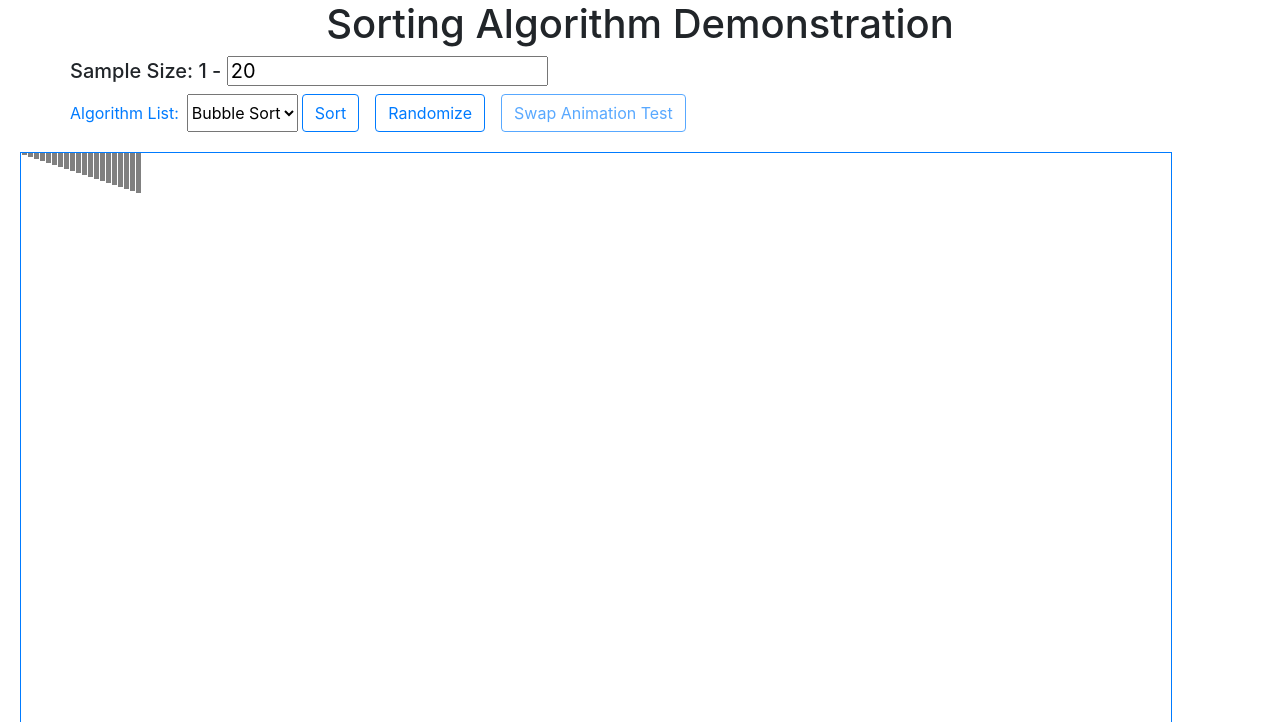
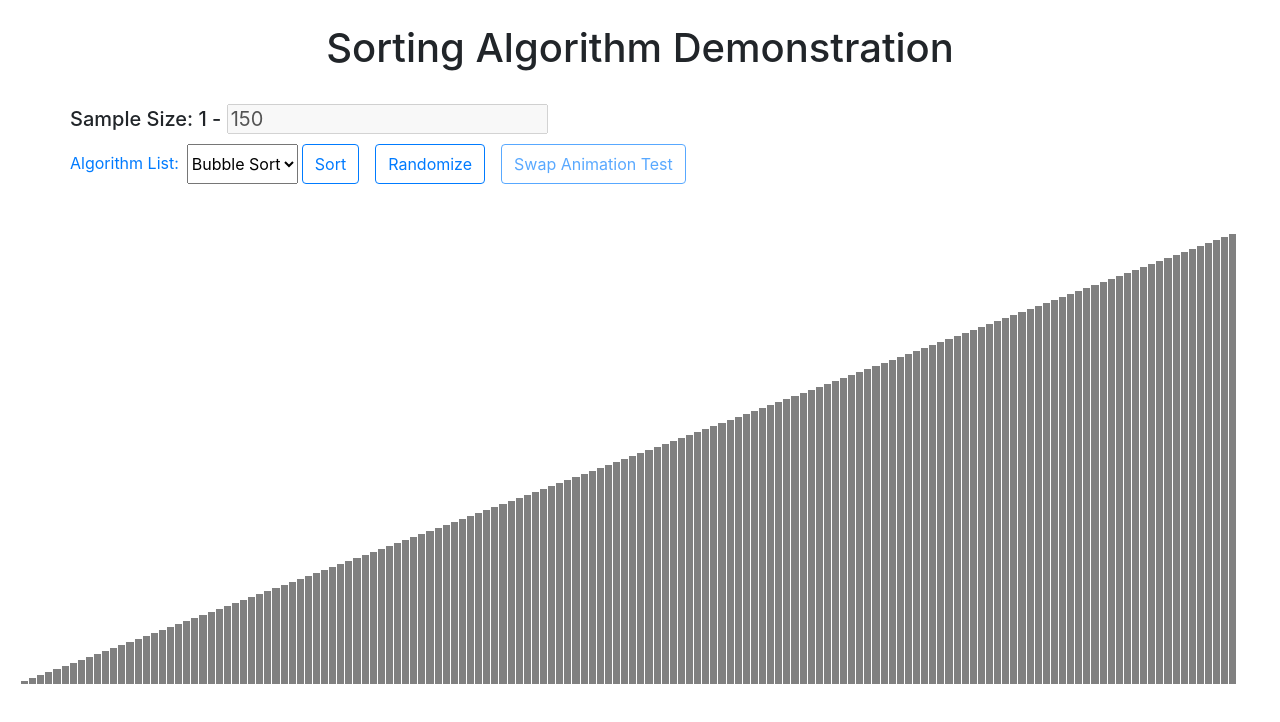
Before and after one commit to yliang04/SortingAlgorithmApp, an Angular app in the folder web/: page / in a window 1280 px wide. Shown: the top 722 px of the page. Built offline with nearby package versions, Linux system fonts and the light colour scheme.

Commit message:
fixed graph layout
use a fixed amount of array size, and use 'vw' for bar width so that the width is dynamic basee on screen/viewport size

```diff
--- a/web/src/app/app.component.html
+++ b/web/src/app/app.component.html
@@ -1,4 +1,4 @@
-<div class="d-flex justify-content-center">
+<div class="d-flex justify-content-center m-4">
   <h1>{{title}}</h1>
 </div>
 <app-control-panel></app-control-panel>
--- a/web/src/app/control-panel/control-panel.component.html
+++ b/web/src/app/control-panel/control-panel.component.html
@@ -1,8 +1,8 @@
-<div class="container">
-  <div class="row">
-    <h5>Sample Size: 1 - <input [(ngModel)]="this.size"/></h5>
+<div class="container control-panel">
+  <div class="row h-50">
+    <h5>Sample Size: 1 - <input [(ngModel)]="this.size" [disabled]="true"/></h5>
   </div>
-  <div class="row">
+  <div class="row h-50">
     <label for="algorithmList" class="col-form-label mr-2 text-primary">Algorithm List:</label>
     <select id="algorithmList" class="col-form-label mr-1" [(ngModel)]="selectedAlgorithm">
       <option *ngFor="let algorithm of algorithmList">{{algorithm}}</option>
--- a/web/src/app/control-panel/control-panel.component.scss
+++ b/web/src/app/control-panel/control-panel.component.scss
@@ -0,0 +1,3 @@
+.control-panel {
+  height: 10vh;
+}
--- a/web/src/app/control-panel/control-panel.component.ts
+++ b/web/src/app/control-panel/control-panel.component.ts
@@ -10,7 +10,7 @@ import {AlgorithmList} from "../services/algorithm/algorithm-list";
 })
 export class ControlPanelComponent implements OnInit {
 
-  @Input() size: number = 20;
+  @Input() size: number = 150;
   @Input() selectedAlgorithm: string = AlgorithmList.Bubble;
 
   randomizeEventSubject: Subject<void>  = new Subject<void>();
--- a/web/src/app/graph/graph.component.html
+++ b/web/src/app/graph/graph.component.html
@@ -1,4 +1,4 @@
-<div #container class="graph-box border border-primary">
+<div #container class="graph-box">
   <div *ngFor="let bar of bars" class="bar">
     <div [ngStyle]="{'height': bar.value + 'px', 'background-color': bar.highlighted ? 'orange' : 'grey'}">
     </div>
--- a/web/src/app/graph/graph.component.scss
+++ b/web/src/app/graph/graph.component.scss
@@ -1,11 +1,14 @@
 .graph-box {
-  width: 90vw;
-  height: 80vh;
+  width: 95vw;
+  height: 60vh;
   margin: 20px;
+  display: flex;
+  flex-direction: row;
+  align-items: flex-end;
 }
 
 .bar {
-  width: 5px;
+  width: 5vw;
   float: left;
   margin-left: 1px;
 }
--- a/web/src/app/graph/graph.component.ts
+++ b/web/src/app/graph/graph.component.ts
@@ -6,7 +6,7 @@ import {AlgorithmService} from "../services/algorithm.service";
 import {Pair} from "../pair";
 
 //time delay of each animation frame in millisecond
-const FRAME_DELAY: number = 50;
+const FRAME_DELAY: number = 20;
 
 @Component({
   selector: 'app-graph',
@@ -58,10 +58,6 @@ export class GraphComponent implements OnInit, OnDestroy{
     this.graphService.randomizeArray(this.bars).subscribe(bars => this.bars = bars);
   }
 
-  getBarWidth(containerWidth: number): string {
-    return (containerWidth / this.size) + 'px';
-  }
-
   private sortArray(): void {
     this.algorithmService.algorithmChoice = this.selectedAlgorithm;
 
@@ -72,7 +68,7 @@ export class GraphComponent implements OnInit, OnDestroy{
   }
 
   /**
-   * Turn result into streams of actions
+   * Turn result into streams of actions/animation
    */
   private processResult(result: Pair[]) {
     let counter = 0;
--- a/web/src/app/services/graph.service.ts
+++ b/web/src/app/services/graph.service.ts
@@ -15,7 +15,7 @@ export class GraphService {
     for(let i = 1; i <= size; i++) {
       let bar: Bar = {
         highlighted: false,
-        value: i * 2
+        value: i * 3
       };
 
       bars.push(bar);
```
Also changed, not shown: 1 other file (tests, documents, lock files or other folders).
